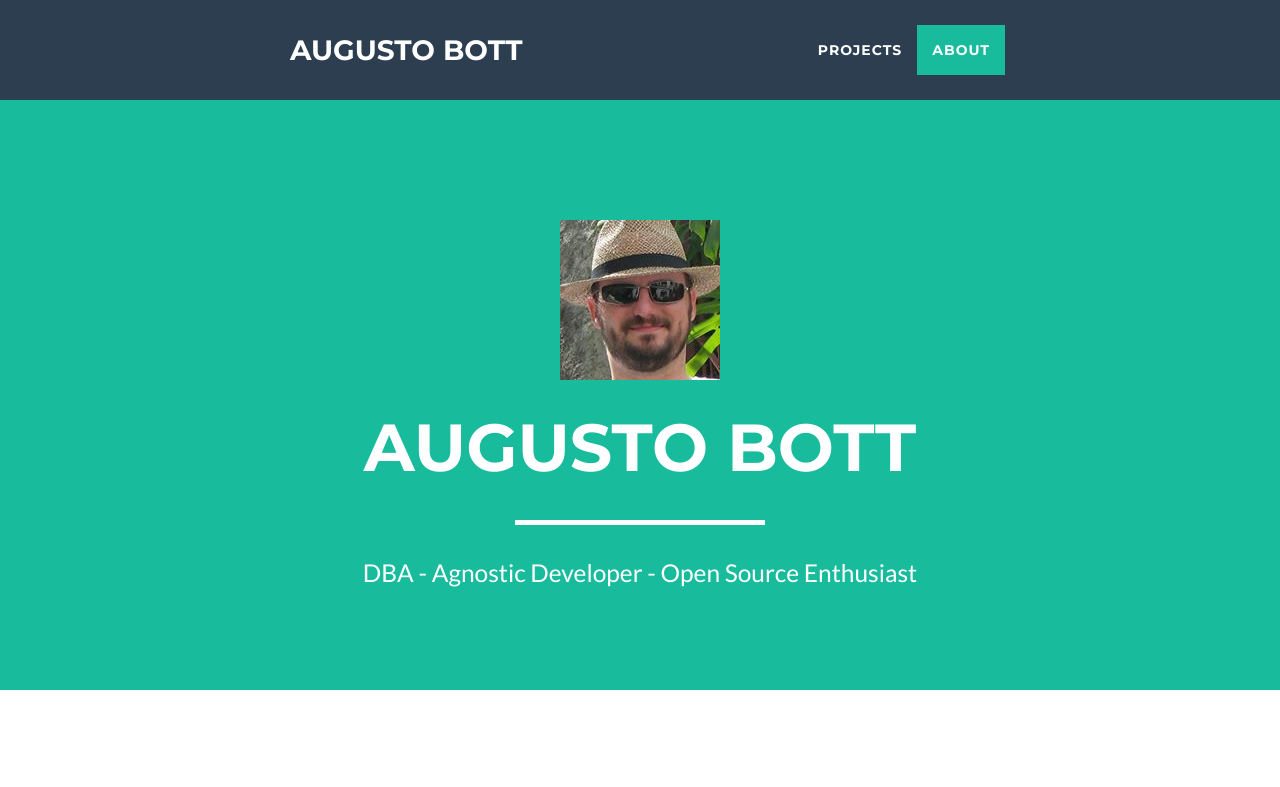
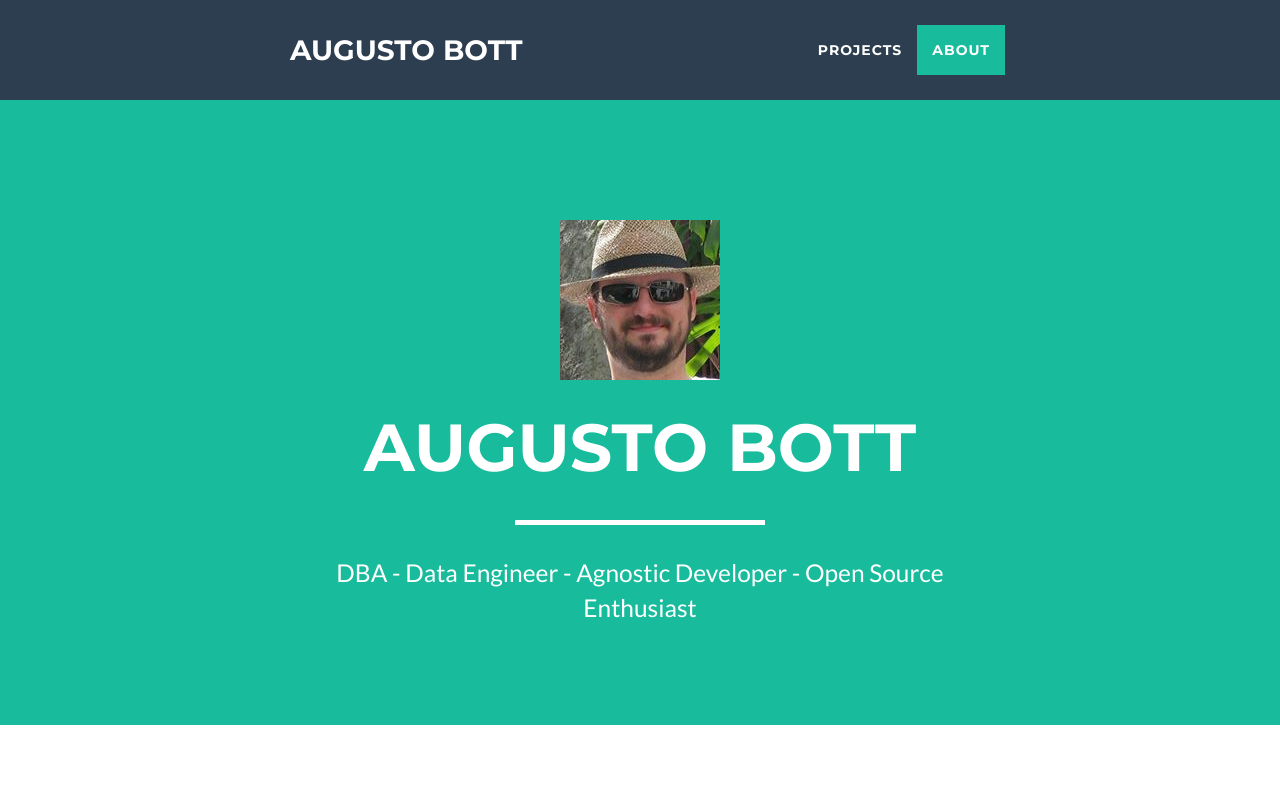
Before and after one commit to augustobott/augustobott.github.io, a website: page index.html in a window 1280 px wide. Shown: the top 787 px of the page. Drawn offline with nearby package versions, Linux system fonts and the light colour scheme.

Commit message:
Update index.html

```diff
--- a/index.html
+++ b/index.html
@@ -81,7 +81,7 @@
                     <div class="intro-text">
                         <span class="name">Augusto Bott</span>
                         <hr class="star-light">
-                        <span class="skills">DBA - Agnostic Developer - Open Source Enthusiast</span>
+                        <span class="skills">DBA - Data Engineer - Agnostic Developer - Open Source Enthusiast</span>
                     </div>
                 </div>
             </div>
```
